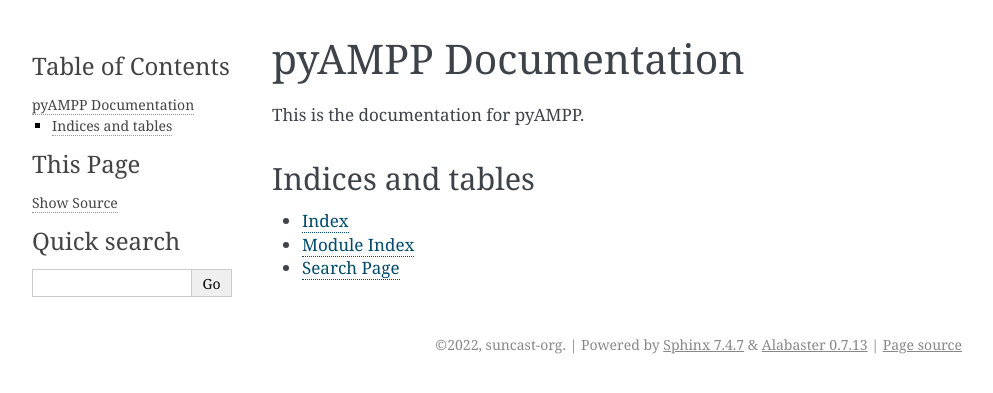
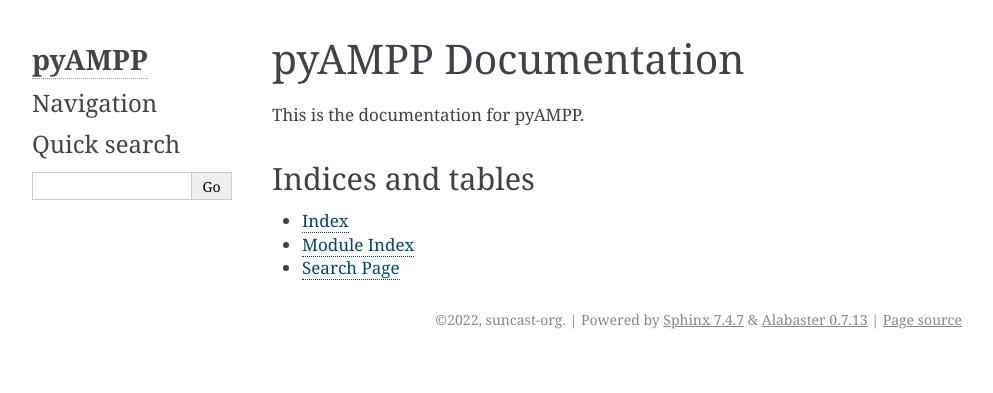
Before and after one commit to suncast-org/pyAMPP, a Sphinx documentation site: the page built from docs/index.rst, in a window 1280 px wide. Shown: the top 393 px of the page, without its empty margins (148-1141 px from the left). Built offline with Sphinx 7.4.7, drawn with Linux system fonts in a browser that asks for light colours; formulas are drawn with MathJax 3; part of the change alters nothing that is shown.

```diff
--- a/docs/conf.py
+++ b/docs/conf.py
@@ -20,17 +20,18 @@ author = "suncast-org"
 # extensions coming with Sphinx (named "sphinx.ext.*") or your custom
 # ones.
 extensions = [
-    "sphinx.ext.autodoc",
-    "sphinx.ext.intersphinx",
-    "sphinx.ext.todo",
-    "sphinx.ext.coverage",
-    "sphinx.ext.inheritance_diagram",
-    "sphinx.ext.viewcode",
-    "sphinx.ext.napoleon",
-    "sphinx.ext.doctest",
-    "sphinx.ext.mathjax",
-    "sphinx_automodapi.automodapi",
-    "sphinx_automodapi.smart_resolver",
+    'sphinx.ext.autodoc',  # Automatically document your code
+    'sphinx.ext.napoleon',  # Support for Google-style docstrings
+    'sphinx.ext.viewcode',  # Add links to source code from documentation
+    'sphinx.ext.mathjax',  # Render math via JavaScript
+    'sphinx.ext.autosummary',  # Automatically generates summary tables from the docstrings.
+    'sphinx.ext.githubpages',
+    'sphinx.ext.graphviz',
+    'sphinx.ext.imgmath',
+    # 'sphinx_gallery.gen_gallery',
+    # 'sphinx_gallery',
+    'autoapi.extension'
+    # Add any other Sphinx extensions here.
 ]
 
 # Add any paths that contain templates here, relative to this directory.
@@ -39,7 +40,12 @@ extensions = [
 # List of patterns, relative to source directory, that match files and
 # directories to ignore when looking for source files.
 # This pattern also affects html_static_path and html_extra_path.
-exclude_patterns = ["_build", "Thumbs.db", ".DS_Store"]
+templates_path = ['_templates']
+exclude_patterns = ['_build', 'Thumbs.db', '.DS_Store']
+
+html_theme = 'sphinx_rtd_theme'
+
+html_static_path = ['_static']
 
 # The suffix(es) of source filenames.
 # You can specify multiple suffix as a list of string:
@@ -59,16 +65,29 @@ intersphinx_mapping = {"python": ("https://docs.python.org/", None)}
 # a list of builtin themes.
 html_theme = "alabaster"
 
-# Add any paths that contain custom static files (such as style sheets) here,
-# relative to this directory. They are copied after the builtin static files,
-# so a file named "default.css" will overwrite the builtin "default.css".
-# html_static_path = ["_static"]
 
-# By default, when rendering docstrings for classes, sphinx.ext.autodoc will
-# make docs with the class-level docstring and the class-method docstrings,
-# but not the __init__ docstring, which often contains the parameters to
-# class constructors across the scientific Python ecosystem. The option below
-# will append the __init__ docstring to the class-level docstring when rendering
-# the docs. For more options, see:
-# https://www.sphinx-doc.org/en/master/usage/extensions/autodoc.html#confval-autoclass_content
-autoclass_content = "both"
+# Custom sidebar templates, must be a dictionary that maps document names
+# to template names.
+#
+# The default sidebars (for documents that don't match any pattern) are
+# defined by theme itself.  Builtin themes are using a default sidebar with
+# the links to the documentation's roots, contents & search, plus a link to
+# the Python.org website.
+html_sidebars = {
+    '**': [
+        'about.html',
+        'navigation.html',
+        'relations.html',  # needs 'show_related': True theme option to display
+        'searchbox.html',
+        'donate.html',
+    ]
+}
+
+# -- Options for sphinx.ext.autodoc -------------------------------------------
+autoapi_type = 'python'
+autoapi_dirs = ['../pyampp']
+autoapi_ignore = [
+    'tests/*',
+    '_dev/*',
+    'lib/*'
+]
```
